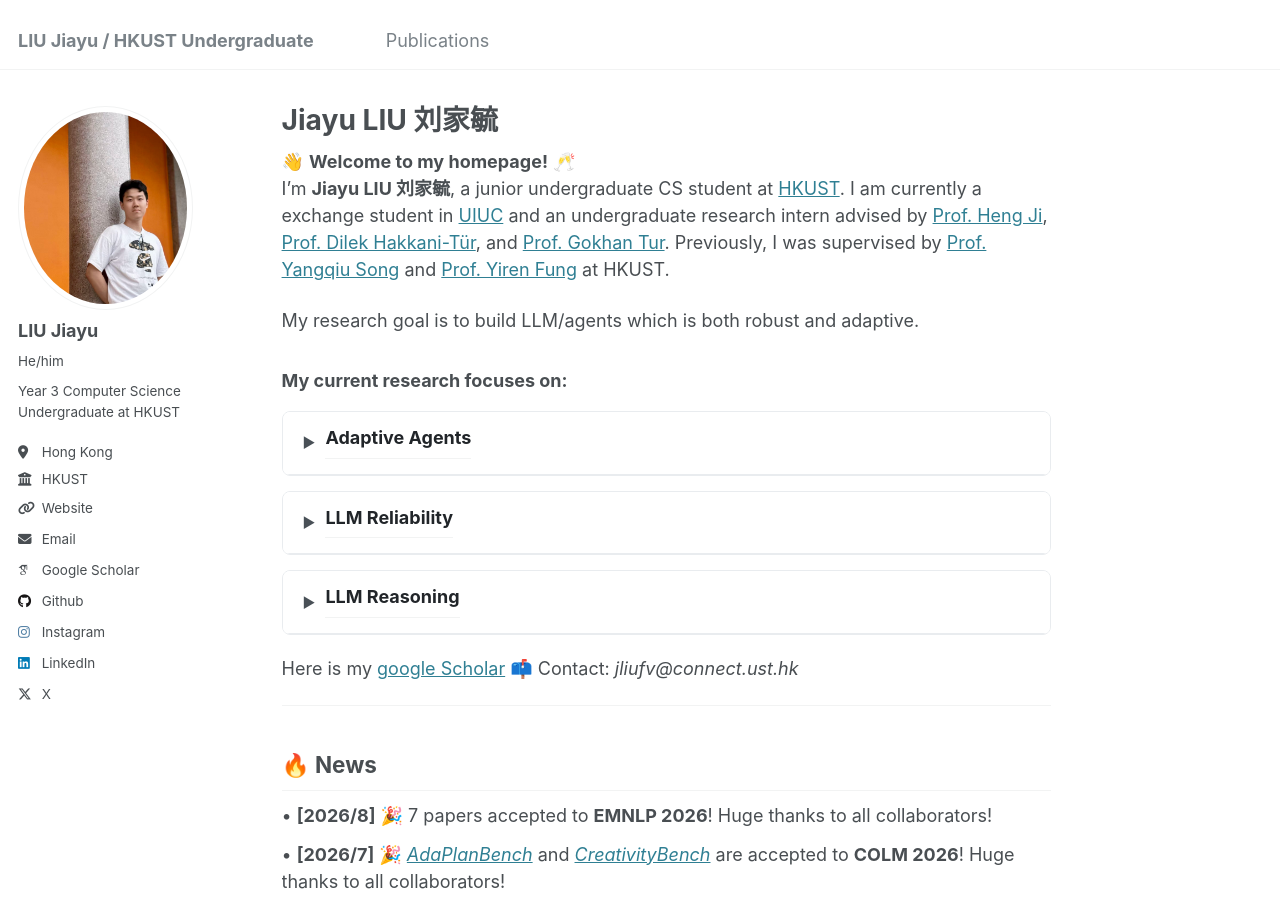
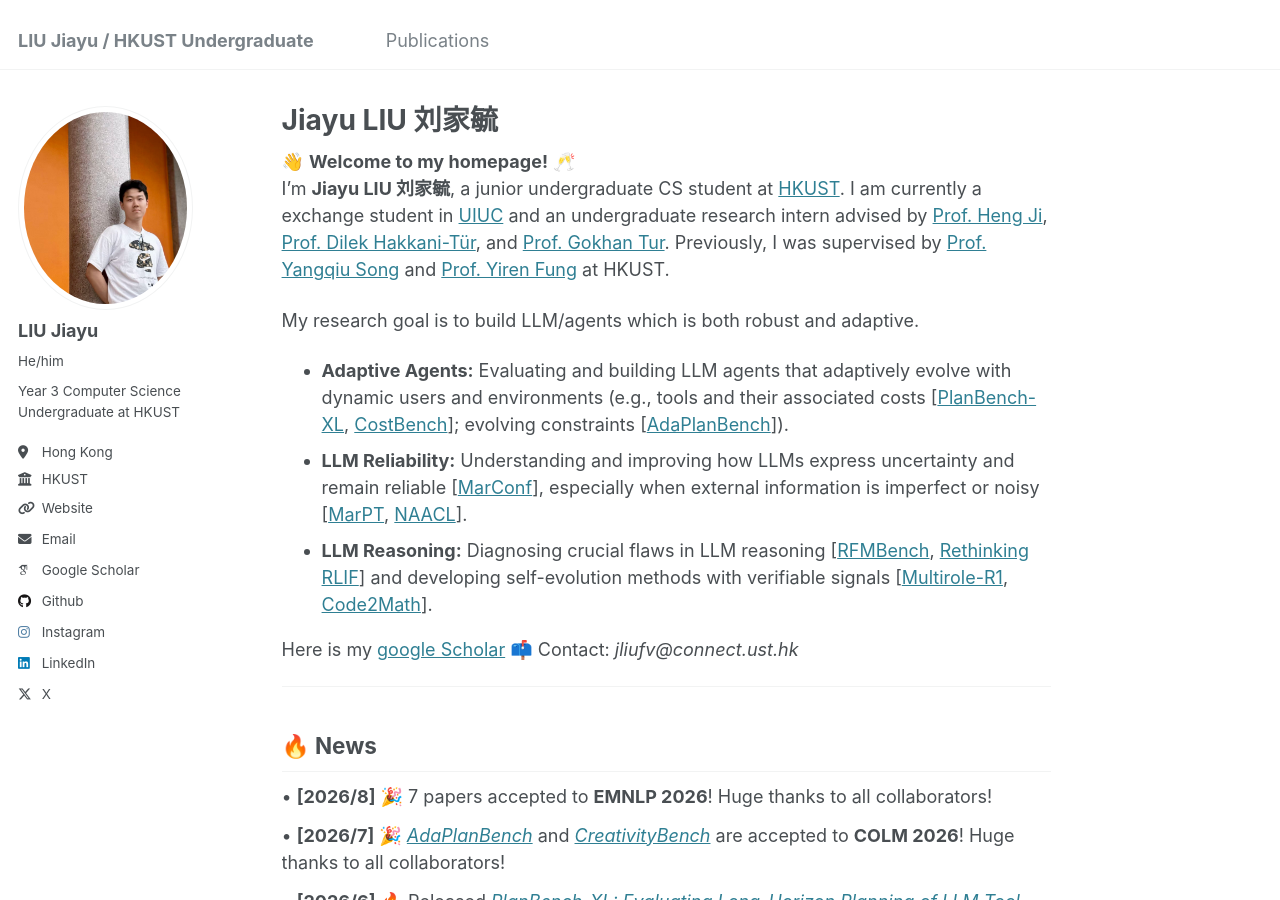
Before and after one commit to JiayuJeff/JiayuJeff.github.io, a Jekyll site: the page built from _pages/about.md, in a window 1280 px wide and 900 px high. Built offline with Jekyll 4.4.1, drawn with Linux system fonts in a browser that asks for light colours; some web fonts are replaced.

Commit message:
Update about page

```diff
--- a/_pages/about.md
+++ b/_pages/about.md
@@ -13,6 +13,11 @@ I’m **Jiayu LIU 刘家毓**, a junior undergraduate CS student at [HKUST](http
 
 My research goal is to build LLM/agents which is both robust and adaptive.
 
+- **Adaptive Agents:** Evaluating and building LLM agents that adaptively evolve with dynamic users and environments (e.g., tools and their associated costs [[PlanBench-XL](https://arxiv.org/abs/2606.22388), [CostBench](https://arxiv.org/pdf/2511.02734)]; evolving constraints [[AdaPlanBench](https://arxiv.org/abs/2606.05622)]).
+- **LLM Reliability:** Understanding and improving how LLMs express uncertainty and remain reliable [[MarConf](https://arxiv.org/abs/2505.24778)], especially when external information is imperfect or noisy [[MarPT](https://arxiv.org/abs/2508.08992), [NAACL](https://arxiv.org/pdf/2601.11004)].
+- **LLM Reasoning:** Diagnosing crucial flaws in LLM reasoning [[RFMBench](https://arxiv.org/pdf/2506.17114), [Rethinking RLIF](#)] and developing self-evolution methods with verifiable signals [[Multirole-R1](https://arxiv.org/abs/2507.20187), [Code2Math](https://arxiv.org/abs/2603.03202)].
+
+<!--
 <style>
 .research-story-container {
   max-width: 800px;
@@ -136,6 +141,7 @@ function toggleSection(header) {
   }
 }
 </script>
+-->
 
 Here is my [google Scholar](https://scholar.google.com/citations?user=PIQxhfMAAAAJ&hl=en)
 📫 Contact: *jliufv@connect.ust.hk*
```
